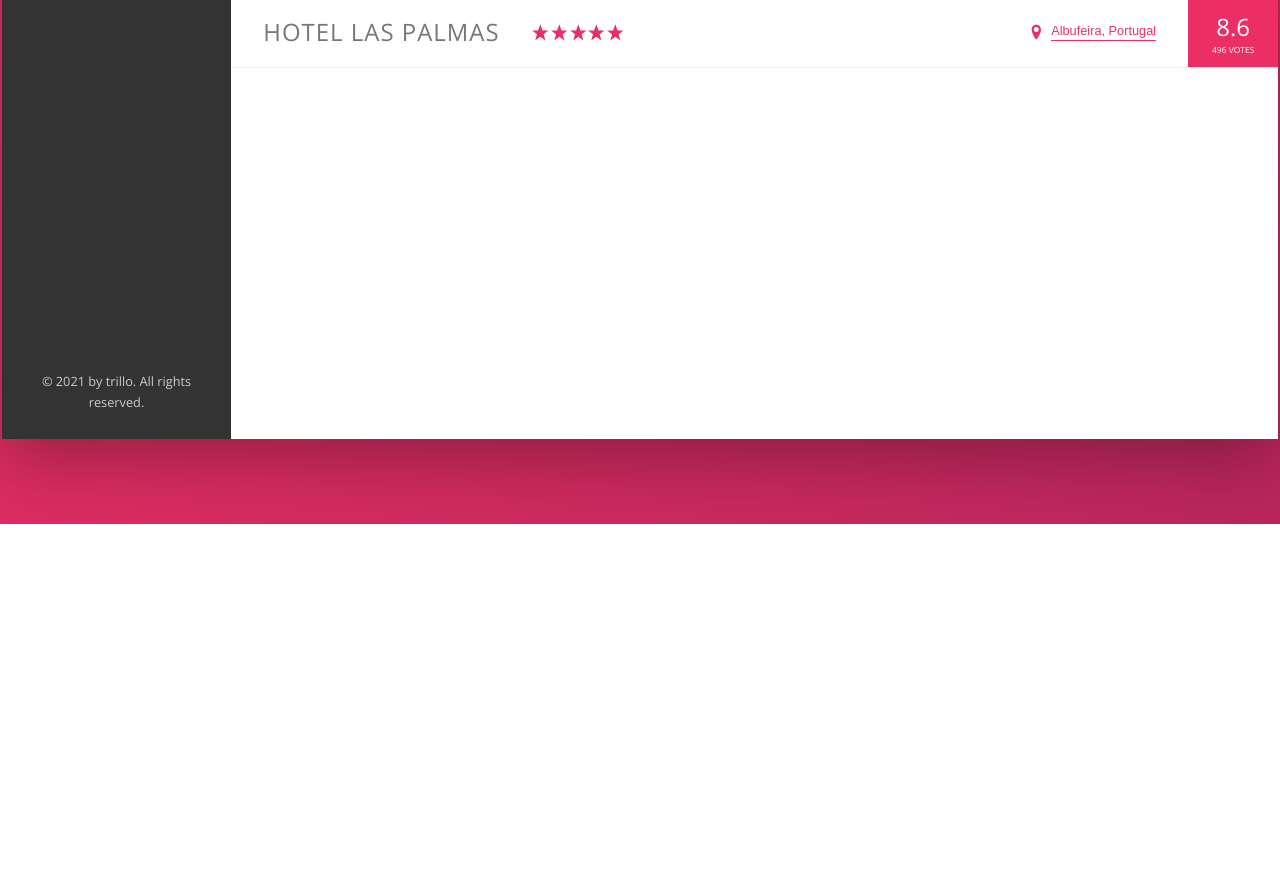
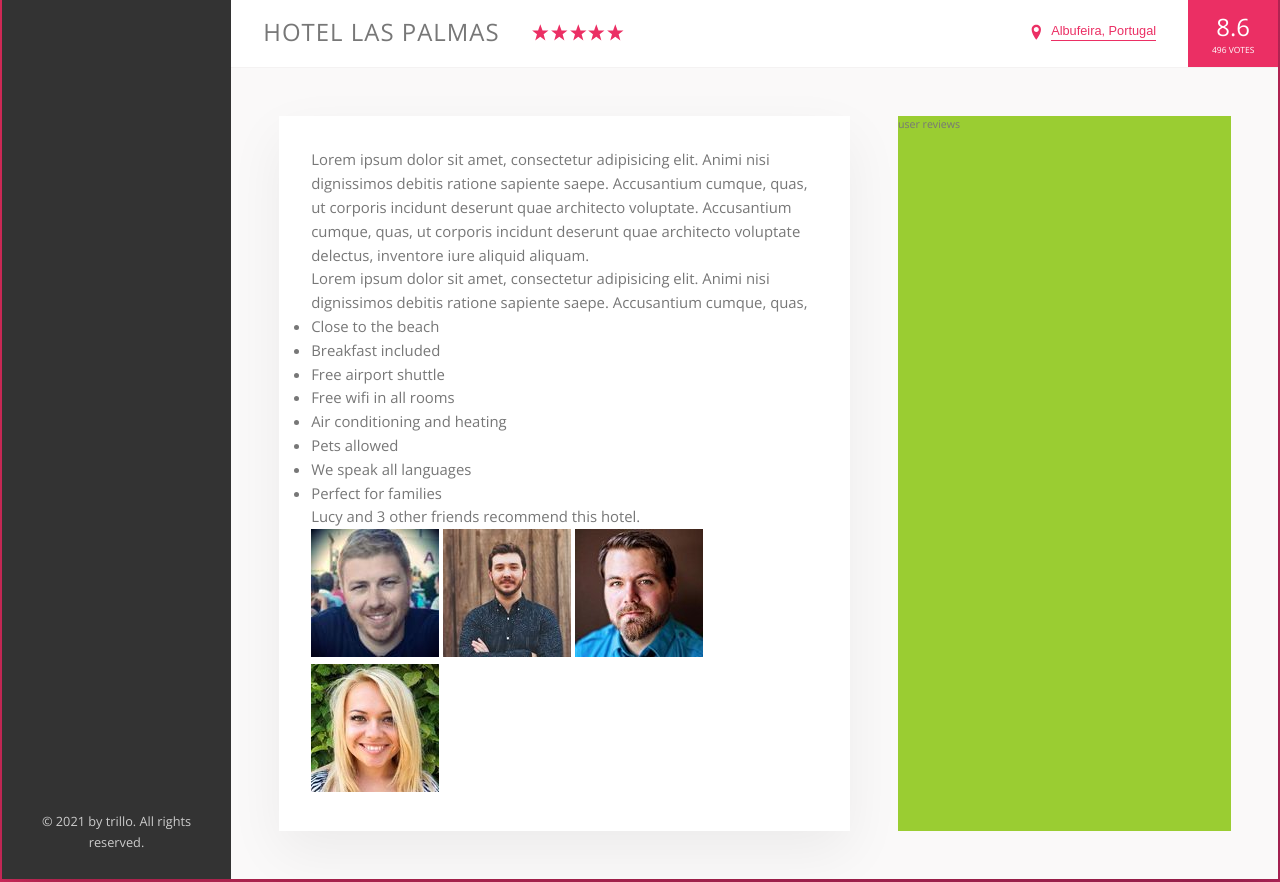
Before and after one commit to Israel-J/Trillo, a website: page index.html in a window 1280 px wide. Shown: the part 572-1454 px from the top of the page. Before the commit the page ends 1096 px from the top, so only its background shows below. Drawn offline with nearby package versions, Linux system fonts and the light colour scheme.

Commit message:
Building description section pt1

```diff
--- a/index.html
+++ b/index.html
@@ -140,6 +140,51 @@
                         <div class="overview__rating-count">496 votes</div>
                     </div>
                 </div>
+
+                <div class="detail">
+                    <div class="description">
+                        <p class="paragraph">
+                            Lorem ipsum dolor sit amet, consectetur adipisicing elit. Animi nisi dignissimos debitis
+                            ratione sapiente saepe. Accusantium cumque, quas, ut corporis incidunt deserunt quae
+                            architecto voluptate.
+
+                            Accusantium cumque, quas, ut corporis incidunt deserunt quae architecto voluptate delectus,
+                            inventore iure aliquid aliquam.
+                        </p>
+                        <p class="paragraph">
+                            Lorem ipsum dolor sit amet, consectetur adipisicing elit. Animi nisi dignissimos debitis
+                            ratione sapiente saepe. Accusantium cumque, quas,
+                        </p>
+                        <ul class="list">
+                            <li class="list__item">Close to the beach</li>
+                            <li class="list__item">Breakfast included</li>
+                            <li class="list__item">Free airport shuttle</li>
+                            <li class="list__item">Free wifi in all rooms</li>
+                            <li class="list__item">Air conditioning and heating</li>
+                            <li class="list__item">Pets allowed</li>
+                            <li class="list__item">We speak all languages</li>
+                            <li class="list__item">Perfect for families</li>
+
+                            <div class="recommended">
+                                <p class="recommended__count">
+                                    Lucy and 3 other friends recommend this hotel.
+                                </p>
+
+                                <div class="recommended__friends">
+                                    <img src="img/user-3.jpg" alt="Photo of friends" class="recommend__photo">
+                                    <img src="img/user-4.jpg" alt="Photo of friends" class="recommend__photo">
+                                    <img src="img/user-5.jpg" alt="Photo of friends" class="recommend__photo">
+                                    <img src="img/user-6.jpg" alt="Photo of friends" class="recommend__photo">
+                                </div>
+                            </div>
+                        </ul>
+                    </div>
+
+
+                    <div class="user-reviews">
+                        user reviews
+                    </div>
+                </div>
             </main>
         </div>
     </div>
--- a/sass/_base.scss
+++ b/sass/_base.scss
@@ -27,6 +27,9 @@ Grey dark 3: #999
     --color-grey-dark-3: #999;
 
     --shadow-dark: 0 2rem 6rem rgba(0,0,0,.3);
+    --shadow-light: 0 2rem 5rem rgba(0,0,0,.06);
+
+    -line: 1px solid var(--color-grey-light-2);
 }
 
 * {
--- a/sass/_layout.scss
+++ b/sass/_layout.scss
@@ -36,5 +36,26 @@
 
     flex: 1;
 
-    height: 80rem;
+
 }
+
+.detail {
+    display: flex;
+    padding: 4.5rem;
+    background-color: var(--color-grey-light-1);
+    border-bottom: var(--line);
+}
+
+.description {
+    font-size: 1.4rem;
+    background-color: #fff;
+    box-shadow: var(--shadow-light);
+    padding: 3rem;
+    flex: 0 0 60%;
+    margin-right: 4.5rem;
+}
+
+.user-reviews {
+    background-color: yellowgreen;
+    flex: 1;
+}
```
Also changed, not shown: css/style.css.
